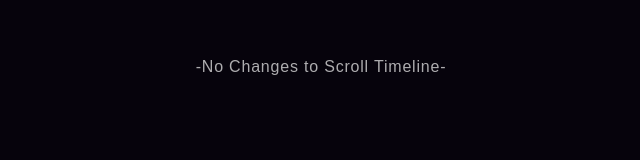
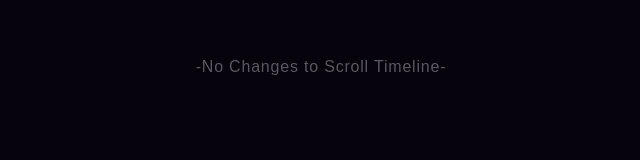
Before and after one commit to Gblnn/skillstreet, a React (Vite) app: page / in a window 1280 px wide. Shown: the part 1671-1831 px from the top of the page, without its empty margins (319-959 px from the left). Built offline with nearby package versions, Linux system fonts and the light colour scheme; the HTML template or start-up script is replaced by a standard one; a web font is replaced by a local one.

Commit message:
Update App.tsx

```diff
--- a/src/App.tsx
+++ b/src/App.tsx
@@ -56,7 +56,7 @@
       </div>
       <div className='page' style={{border:"", height:"fit-content", paddingTop:"1rem", paddingBlock:"1rem", flexFlow:"column", marginTop:"8rem"}}>
 
-        <p>-No Changes to Scroll Timeline-</p>
+        <p style={{opacity:0.5}}>-No Changes to Scroll Timeline-</p>
 
       </div>
       <div id="access" className='page'>
```
